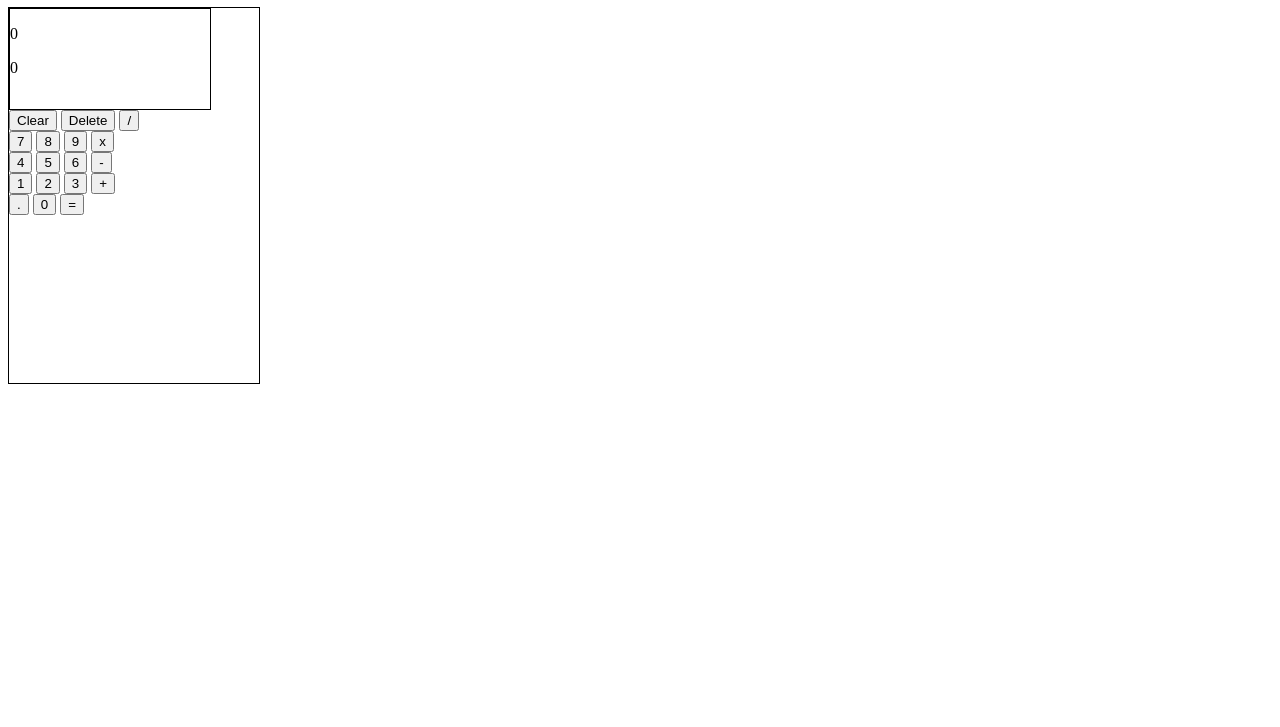
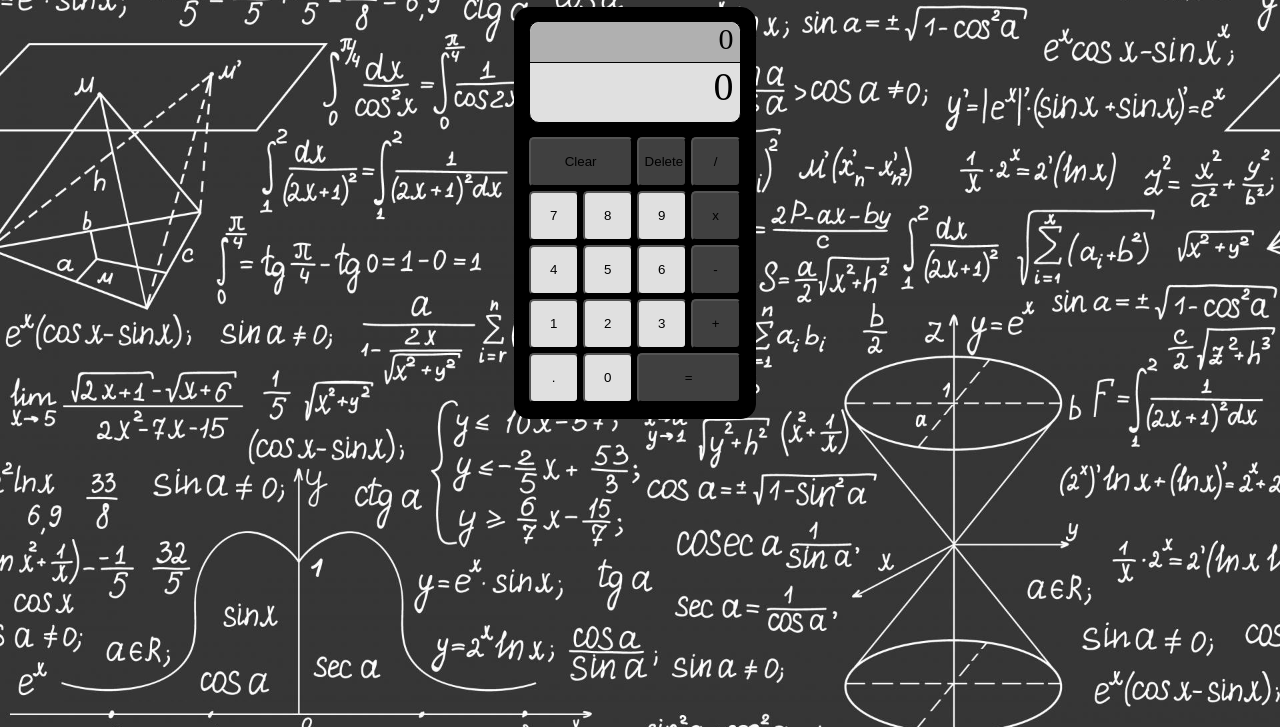
Before and after one commit to feseka61/calculator, a plain HTML site: page index.html in a window 1280 px wide. Shown: the part 73-800 px from the top of the page. Drawn offline with Linux system fonts and the light colour scheme.

Commit message:
design finished

```diff
--- a/index.html
+++ b/index.html
@@ -9,8 +9,8 @@
     <h1>feseka's Calculator</h1>
     <div class="main">
         <div class="screen">
-            <p id="history">0</p>
-            <p id="display">0</p>
+            <p class="monitor" id="history">0</p>
+            <p class="monitor" id="display">0</p>
         </div>
         <div class="buttons">
             <div id="line1" class="buttonrow">
--- a/style.css
+++ b/style.css
@@ -1,13 +1,84 @@
+body {
+    background-image: url(background.jpeg);
+    background-size: cover;
+}
+h1 {
+    text-align: center;
+    color: white;
+    background-color: #363636;
+    width: 300px;
+    margin-left: 38%;
+}
+
 div.main {
-    width: 250px;
-    height: 375px;
+    margin-left: 40%;
+    width: 240px;
+    height: 410px;
     border: solid 1px;
+    background-color: #000000;
+    border-radius: 15px;
 }
 
 div.screen {
-    position: relative;
-    width: 200px;
+    text-align: right;
+    margin-top: 13px;
+    margin-left: 14px;
+    width: 210px;
     height: 100px;
     border: solid 1px;
-    padding: 7 20 7 20;
+    background-color: #e0e0e0;
+    border-radius: 10px;
 }
+
+div.buttons {
+    margin-top: 10px;
+    margin-left: 14px;
+}
+
+button {
+    width: 50px;
+    height: 50px;
+    margin-top: 4px;
+    border-radius: 5px;
+}
+
+#clear {
+    width: 104px;
+    height: 50px;
+}
+
+#equals {
+    width: 104px;
+    height: 50px;
+}
+
+.monitor {
+    margin: 0;
+    padding-right: 6px;
+}
+
+#display {
+    border-top: solid 1px;
+    height: 0px;
+    font-size: 40px;
+}
+
+#history {
+    height: 40px;
+    font-size: 30px;
+    background-color: #b0b0b0;
+    border-top-left-radius: 10px;
+    border-top-right-radius: 10px;
+}
+
+button.func {
+    background-color: #404040;
+}
+
+button.operator {
+    background-color: #404040;
+}
+
+button.number {
+    background-color: #e0e0e0;
+}
```
Also changed, not shown: background.jpeg (added).
